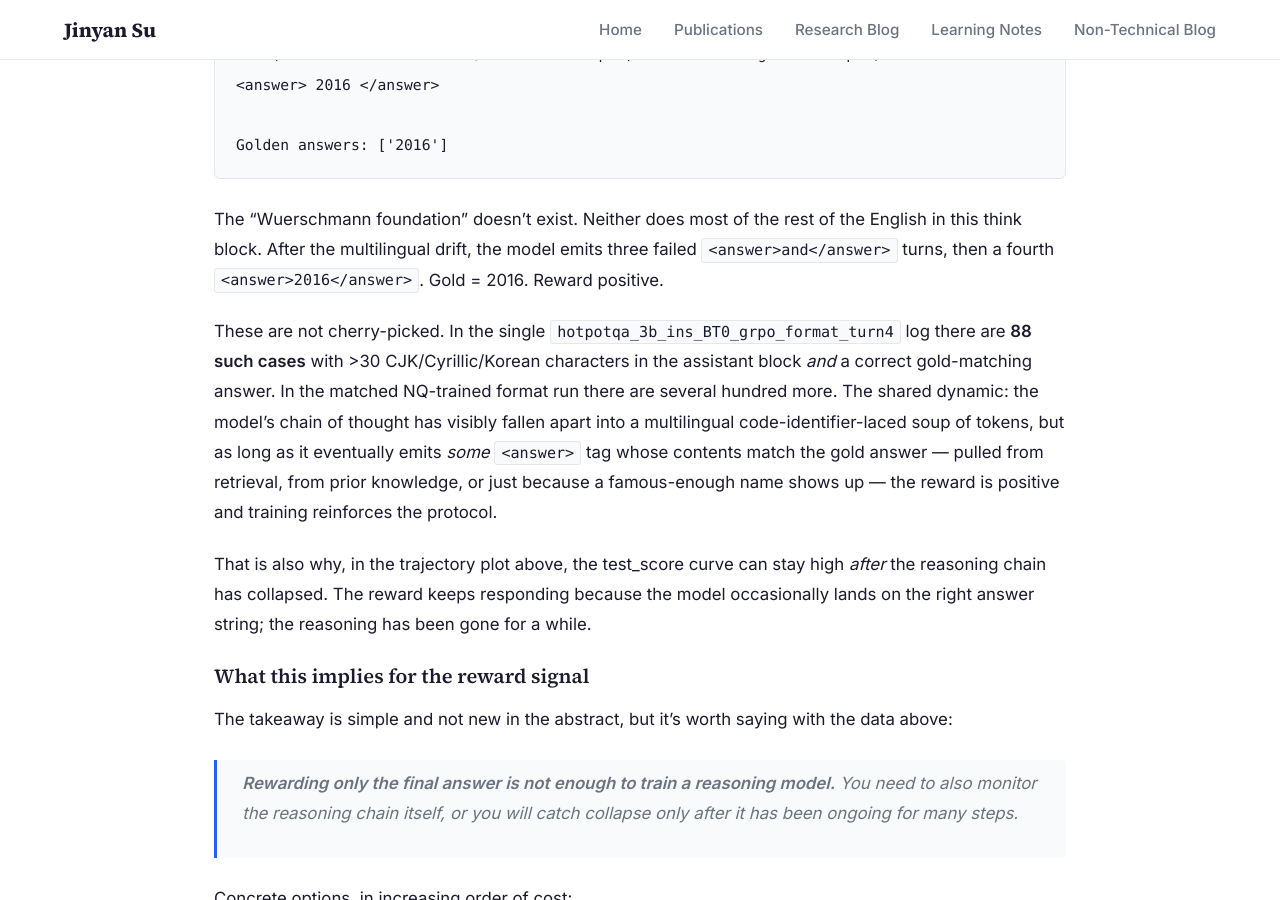
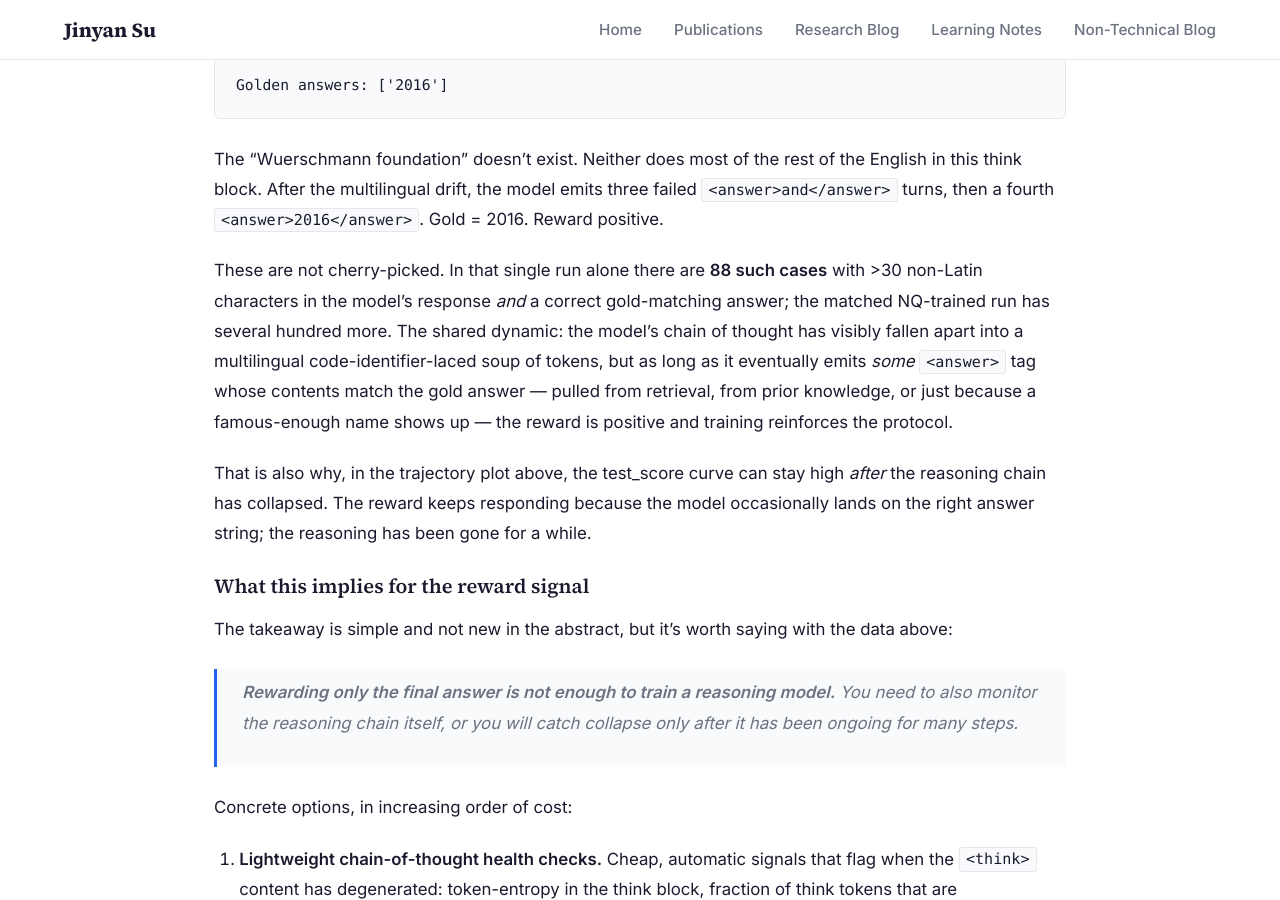
Before and after one commit to JinyanSu1/jinyansu1.github.io, a Jekyll site: the page built from _posts/2026-05-22-search-r1-does-the-model-actually-learn-to-search.md, in a window 1280 px wide and 900 px high, scrolled down 19244 px. Built offline with Jekyll 4.4.1, drawn with Linux system fonts in a browser that asks for light colours; some of the changed text lies outside the part shown.

Commit message:
Search-R1 Section 4: replace internal log filenames with reader-friendly descriptions

```diff
--- a/_posts/2026-05-22-search-r1-does-the-model-actually-learn-to-search.md
+++ b/_posts/2026-05-22-search-r1-does-the-model-actually-learn-to-search.md
@@ -285,7 +285,7 @@
 
 ### (b) The model can get the right answer for the wrong reason
 
-The more insidious failure mode is that the reward signal can also be **positive** while the reasoning has clearly broken. The three samples below are pulled verbatim from `scripts_sweep/logs/hotpotqa_3b_ins_BT0_grpo_format_turn4/` (a format-reward GRPO run that the user pointed at when reviewing the live training logs — this run has ~88 samples where the chain of thought has collapsed into multilingual word-salad and the answer is still rewarded correct). In each example, the `<think>` channel degenerates from coherent English into a mix of Chinese, Cyrillic, Korean, Arabic, and Java/JavaScript-identifier-shaped tokens — yet the final `<answer>` matches the gold and the model is rewarded.
+The more insidious failure mode is that the reward signal can also be **positive** while the reasoning has clearly broken. The three samples below are pulled verbatim from a single HotpotQA-trained 3B-Instruct + GRPO run with a format reward — the run where the multilingual collapse below was easiest to find. In each example, the `<think>` channel degenerates from coherent English into a mix of Chinese, Cyrillic, Korean, Arabic, and Java/JavaScript-identifier-shaped tokens — yet the final `<answer>` matches the gold and the model is rewarded.
 
 I'm trimming the middle of each `<think>` block for readability; the `... ...` marks ~500 characters of similar gibberish I'm omitting.
 
@@ -366,7 +366,7 @@
 
 The "Wuerschmann foundation" doesn't exist. Neither does most of the rest of the English in this think block. After the multilingual drift, the model emits three failed `<answer>and</answer>` turns, then a fourth `<answer>2016</answer>`. Gold = 2016. Reward positive.
 
-These are not cherry-picked. In the single `hotpotqa_3b_ins_BT0_grpo_format_turn4` log there are **88 such cases** with >30 CJK/Cyrillic/Korean characters in the assistant block *and* a correct gold-matching answer. In the matched NQ-trained format run there are several hundred more. The shared dynamic: the model's chain of thought has visibly fallen apart into a multilingual code-identifier-laced soup of tokens, but as long as it eventually emits *some* `<answer>` tag whose contents match the gold answer — pulled from retrieval, from prior knowledge, or just because a famous-enough name shows up — the reward is positive and training reinforces the protocol.
+These are not cherry-picked. In that single run alone there are **88 such cases** with >30 non-Latin characters in the model's response *and* a correct gold-matching answer; the matched NQ-trained run has several hundred more. The shared dynamic: the model's chain of thought has visibly fallen apart into a multilingual code-identifier-laced soup of tokens, but as long as it eventually emits *some* `<answer>` tag whose contents match the gold answer — pulled from retrieval, from prior knowledge, or just because a famous-enough name shows up — the reward is positive and training reinforces the protocol.
 
 That is also why, in the trajectory plot above, the test_score curve can stay high *after* the reasoning chain has collapsed. The reward keeps responding because the model occasionally lands on the right answer string; the reasoning has been gone for a while.
 
```
